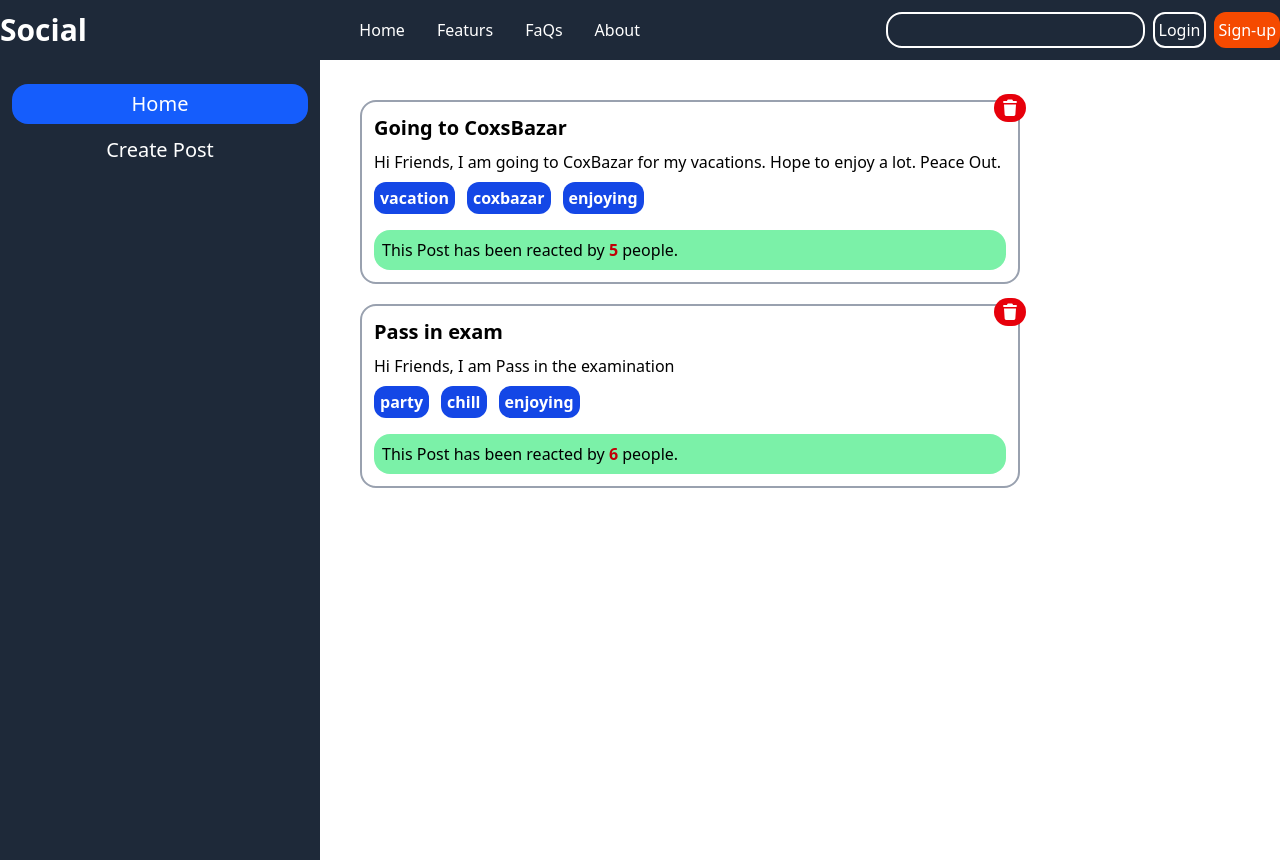
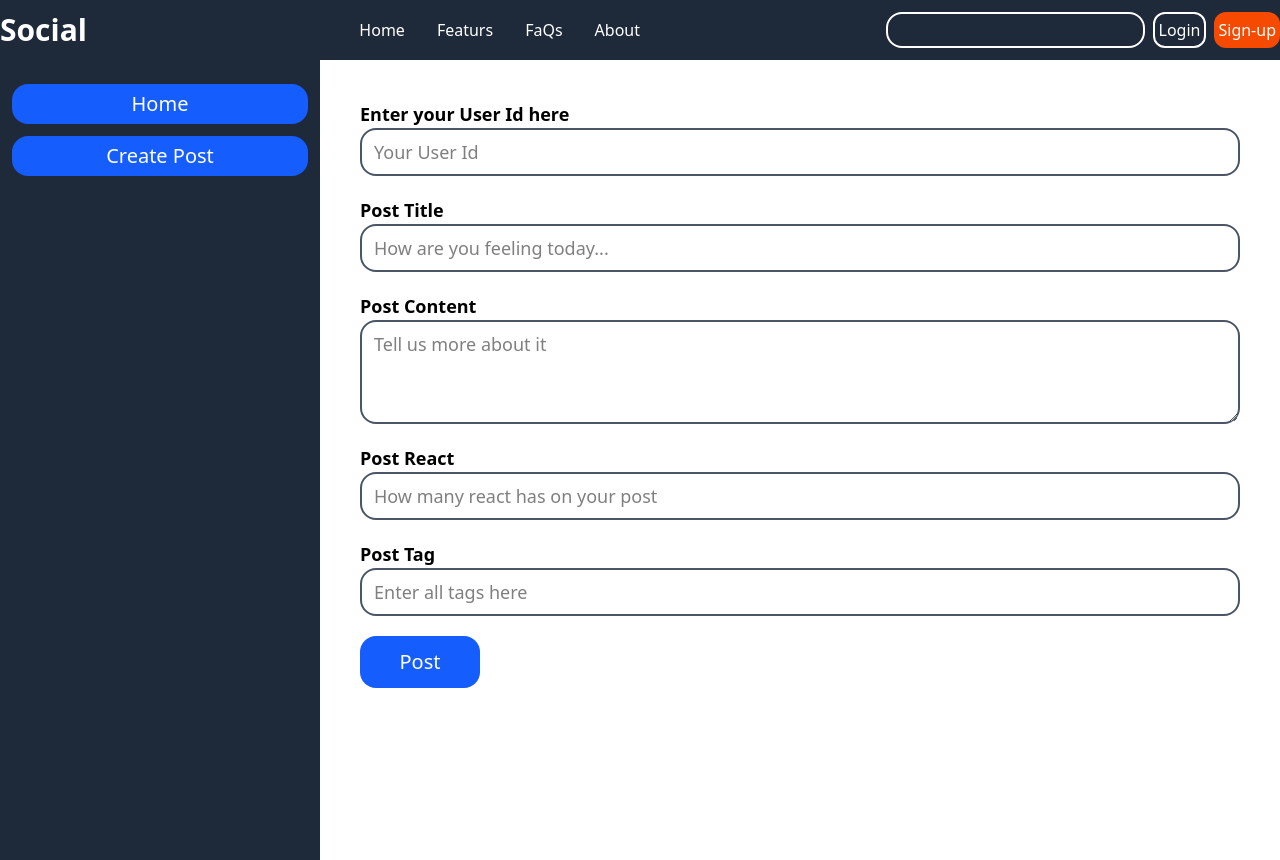
Before and after one commit to Foridul35962/Social-Media-Post, a React (Vite) app: page /create-post in a window 1280 px wide. Before the commit the page ends 800 px from the top, so only its background shows below. Built offline with nearby package versions, Linux system fonts and the light colour scheme; no server answers.

Commit message:
create URL

```diff
--- a/package.json
+++ b/package.json
@@ -13,6 +13,7 @@
     "@tailwindcss/vite": "^4.1.11",
     "react": "^19.1.0",
     "react-dom": "^19.1.0",
+    "react-router-dom": "^7.8.0",
     "tailwindcss": "^4.1.11"
   },
   "devDependencies": {
--- a/src/App.jsx
+++ b/src/App.jsx
@@ -1,24 +1,22 @@
-import { useState } from "react";
 import Header from "./components/header"
 import SideBar from "./components/sideBar"
-import HomePage from "./components/homePage";
-import CreatePost from "./components/createPost";
 import PostListProvider from "./store/post-list-store";
+import { Outlet } from "react-router-dom";
 
 const App = () => {
-  const [page, setPage] = useState("home");
-  const [APIVariable,setAPIVariable] = useState(true)
   return (
     <div>
       <PostListProvider>
         <Header></Header>
         <div className="flex mt-24 xs:mt-15">
           <div className="fixed w-1/4">
-            <SideBar page={page} setPage={setPage}></SideBar>
+            {/* <SideBar page={page} setPage={setPage}></SideBar> */}
+            <SideBar></SideBar>
           </div>
           <div className="ml-[25%] w-3/4">
             {
-              page === 'home' ? <HomePage APIVariable={APIVariable} setAPIVariable={setAPIVariable}></HomePage> : <CreatePost></CreatePost>
+              // page === 'home' ? <HomePage APIVariable={APIVariable} setAPIVariable={setAPIVariable}></HomePage> : <CreatePost></CreatePost>
+              <Outlet />
             }
           </div>
         </div>
--- a/src/components/homePage.jsx
+++ b/src/components/homePage.jsx
@@ -2,21 +2,18 @@ import { useContext, useEffect, useRef, useState } from "react"
 import { postList, } from "../store/post-list-store"
 
 
-
-const homePage = ({APIVariable,setAPIVariable}) => {
-
-  const { posts, deletePost, addApiPost } = useContext(postList);
-
+const homePage = () => {
+  const { posts, deletePost, addApiPost, apiLoaded, setApiLoaded } = useContext(postList);
   useEffect(() => {
-    if (APIVariable) {
+    if (!apiLoaded) {
       fetch('https://dummyjson.com/posts')
         .then(res => res.json())
         .then(res => {
           addApiPost(res.posts); // Pass full array
-          setAPIVariable(false);
+          setApiLoaded(true);
         });
     }
-  }, [addApiPost]);
+  }, []);
 
 
   return (
--- a/src/components/sideBar.jsx
+++ b/src/components/sideBar.jsx
@@ -1,10 +1,16 @@
-const sideBar = ({page, setPage}) => {
+import { Link } from "react-router-dom"
+
+const sideBar = () => {
   return (
     <div className="h-svh bg-gray-800 py-6 px-3 text-center text-xl text-white">
-        <div className="flex flex-col w-full gap-3">
-            <div className={`${page==='home'&& 'bg-blue-600 w-full rounded-2xl p-1.5'} cursor-pointer`} onClick={()=>setPage("home")}>Home</div>
-            <div className={`${!(page==='home') && 'bg-blue-600 w-full rounded-2xl py-1.5'} cursor-pointer`} onClick={()=>setPage("createPost")}>Create Post</div>
-        </div>
+      <div className="flex flex-col w-full gap-3">
+        <Link to="/" className={'bg-blue-600 w-full rounded-2xl p-1.5'}>
+          Home
+        </Link>
+        <Link to="/create-post" className={'bg-blue-600 w-full rounded-2xl py-1.5'}>
+          Create Post
+        </Link>
+      </div>
     </div>
   )
 }
--- a/src/main.jsx
+++ b/src/main.jsx
@@ -1,9 +1,29 @@
 import { StrictMode } from 'react'
 import { createRoot } from 'react-dom/client'
 import App from './App.jsx'
+import { createBrowserRouter, RouterProvider } from 'react-router-dom'
+import CreatePost from './components/createPost.jsx'
+import HomePage from './components/homePage.jsx'
+
+const router = createBrowserRouter([
+  {
+    path: "/",
+    element:<App />,
+    children: [
+      {
+        path: "/",
+        element: <HomePage />
+      },
+      {
+        path: "/create-post",
+        element: <CreatePost />
+      },
+    ]
+  },
+])
 
 createRoot(document.getElementById('root')).render(
   <StrictMode>
-    <App />
+    <RouterProvider router={router} />
   </StrictMode>,
 )
--- a/src/store/post-list-store.jsx
+++ b/src/store/post-list-store.jsx
@@ -1,49 +1,54 @@
-import { createContext, useReducer } from "react";
+import { createContext, useReducer, useState } from "react";
 import DefaultPost from "./default-posts";
 
 export const postList = createContext({
     posts: [],
-    addPost: ()=>{},
-    deletePost: ()=>{},
-    addApiPost: ()=>{}
+    addPost: () => { },
+    deletePost: () => { },
+    addApiPost: () => { },
+    apiLoaded: false,
+    setApiLoaded: () => { }
 });
 
-const postReducer = (currPost,action) =>{
+const postReducer = (currPost, action) => {
     let newPost = currPost;
-    if(action.type==='add'){
+    if (action.type === 'add') {
         newPost = [{
-            userId:action.payload.userId,
-            title:action.payload.title,
-            content:action.payload.content,
-            react:action.payload.react,
-            tags:action.payload.tags}, ...currPost
+            userId: action.payload.userId,
+            title: action.payload.title,
+            content: action.payload.content,
+            react: action.payload.react,
+            tags: action.payload.tags
+        }, ...currPost
         ];
     }
-    else if(action.type==='addApi'){
-        newPost=[...action.payload.map((post,idx)=>({
-            userId:idx,
-            title:post.title,
-            content:post.body,
-            react:post.reactions.likes,
-            tags:post.tags
+    else if (action.type === 'addApi') {
+        newPost = [...action.payload.map((post, idx) => ({
+            userId: idx,
+            title: post.title,
+            content: post.body,
+            react: post.reactions.likes,
+            tags: post.tags
         })), ...currPost];
     }
-    else if(action.type==='delete'){
-        newPost= currPost.filter((post)=>
+    else if (action.type === 'delete') {
+        newPost = currPost.filter((post) =>
             post.userId !== action.payload.userId
         )
     }
     return newPost;
 }
 
-const postListProvider = ({children}) =>{
+const postListProvider = ({ children }) => {
 
-    const [posts, dispatch] = useReducer(postReducer,DefaultPost);
+    const [posts, dispatch] = useReducer(postReducer, DefaultPost);
+    const [apiLoaded, setApiLoaded] = useState(false);
 
-    const addPost=(userId,title,content,react,tags)=>{
-        const addItem ={
-            type:"add",
-            payload:{
+
+    const addPost = (userId, title, content, react, tags) => {
+        const addItem = {
+            type: "add",
+            payload: {
                 userId,
                 title,
                 content,
@@ -54,24 +59,24 @@ const postListProvider = ({children}) =>{
         dispatch(addItem);
     };
 
-    const addApiPost=(postArray)=>{
-        const addApiItem ={
-            type:"addApi",
-            payload:postArray
+    const addApiPost = (postArray) => {
+        const addApiItem = {
+            type: "addApi",
+            payload: postArray
         };
         dispatch(addApiItem);
     };
 
-    const deletePost = (userId)=>{
-        const deleteItem= {
+    const deletePost = (userId) => {
+        const deleteItem = {
             type: "delete",
-            payload: {userId}
+            payload: { userId }
         }
         dispatch(deleteItem);
     };
 
     return (
-        <postList.Provider value={{posts,addPost,deletePost,addApiPost}}>
+        <postList.Provider value={{ posts, addPost, deletePost, addApiPost,apiLoaded,setApiLoaded }}>
             {children}
         </postList.Provider>
     )
```
Also changed, not shown: 1 other file (tests, documents, lock files or other folders).
